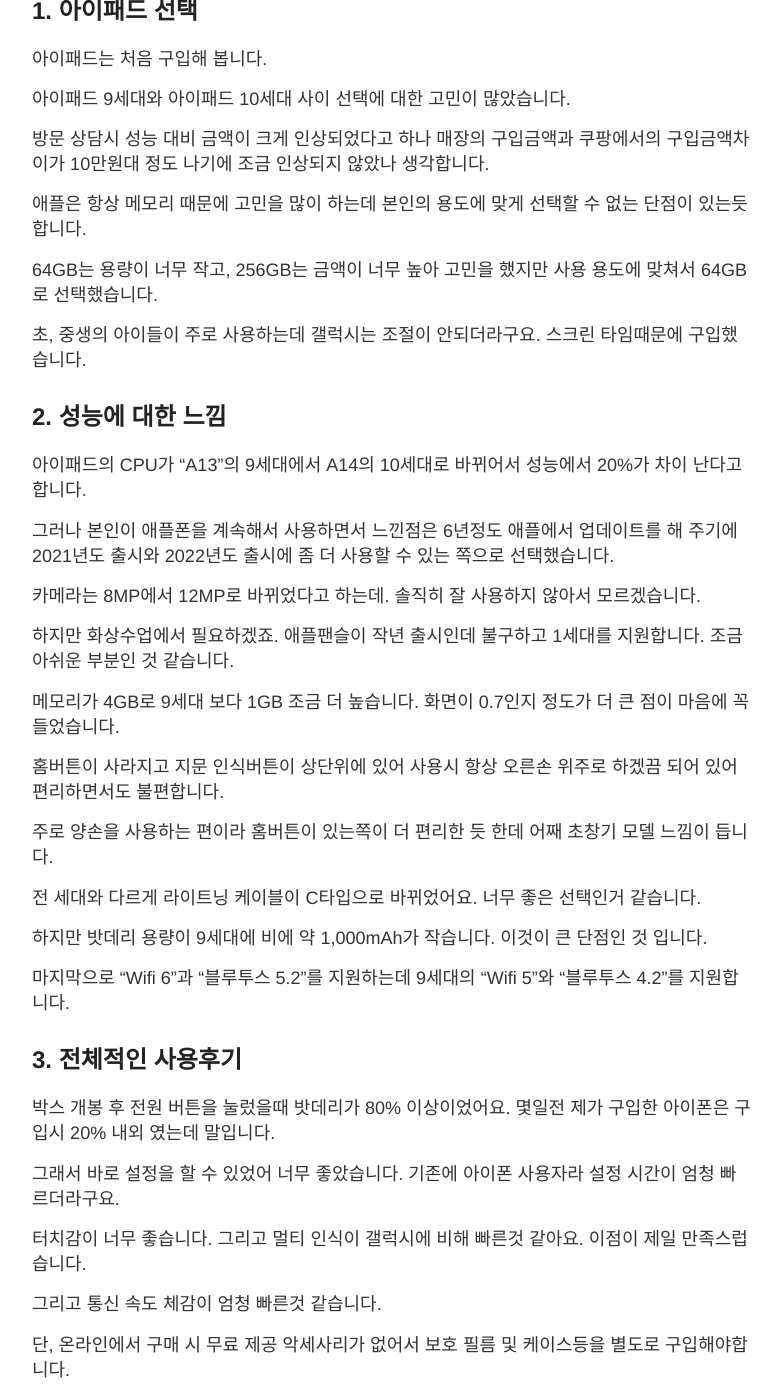
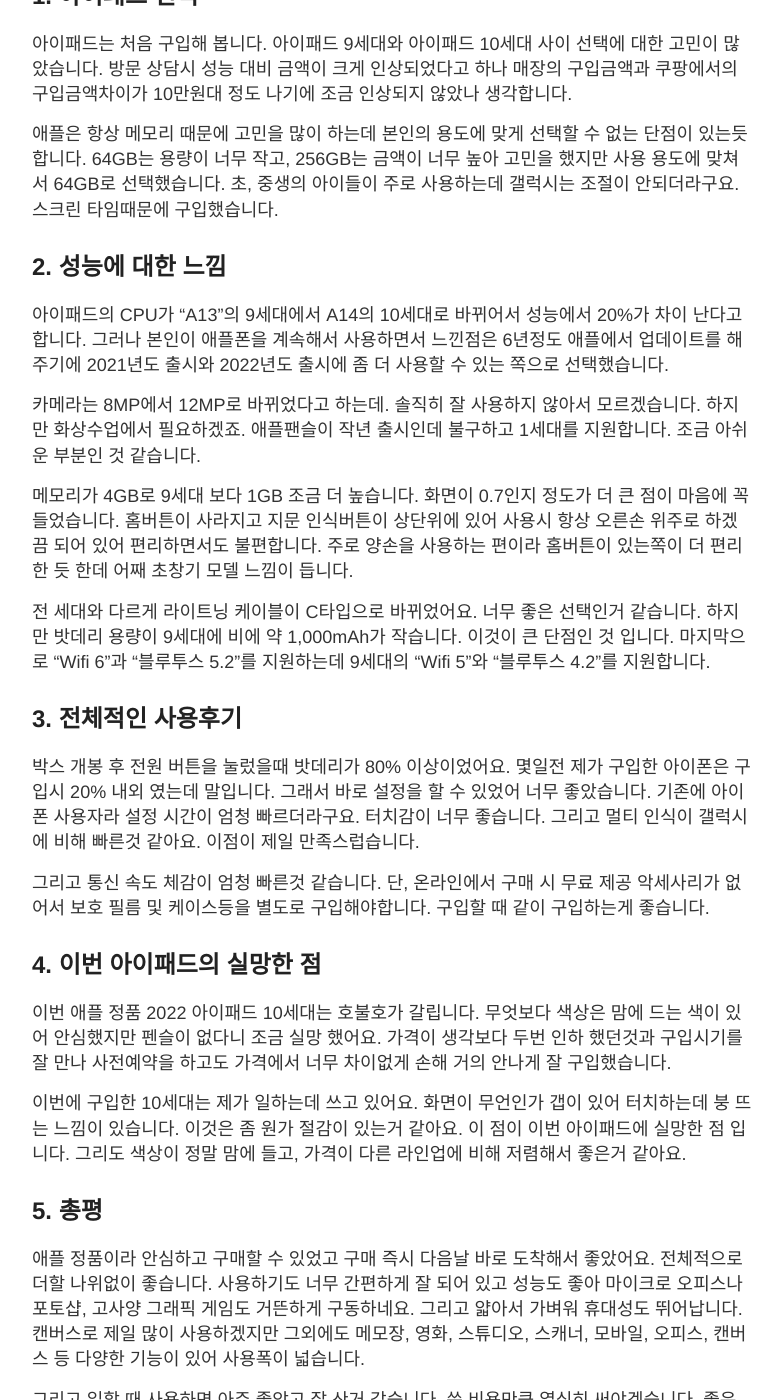
Before and after one commit to repo6/repo6.github.io, a Jekyll site: the page built from _posts/2023-06-20-20.md, in a window 1280 px wide and 1400 px high, scrolled down 371 px. Shown: the whole window, without its empty margins (248-1030 px from the left). Built offline with Jekyll 4.4.1, drawn with Linux system fonts in a browser that asks for light colours; some of the changed lines change nothing that is shown; some of the changed text lies outside the part shown.

Commit message:
edit page

```diff
--- a/_posts/2023-06-20-20.md
+++ b/_posts/2023-06-20-20.md
@@ -1,91 +1,46 @@
 ---
 layout: post
-title: 만족스런 테블릿, 22년형 아이패드 10세대
+title: 만족스런 태블릿, 22년형 아이패드 10세대
 ---
 
-아주 만족만족합니다 아이패드. 인생 첫 태블릿을 장만했습니다. 아이폰을 쓰고 있었어서 아이패드로 알아보다가 쿠팡에서 인터넷최저가보다 저렴하게 구매할 수 있길래 샀습니다.
-
-리뷰보니 랜덤으로 잘 뽑아야하던데 잘 와서 다행이었습니다. 오프라인에서 실물을 본적 없이 주문한건데 생각보다 화면도 크고 예뻤습니다.
+아주 만족만족합니다 아이패드. 인생 첫 태블릿을 장만했습니다. 아이폰을 쓰고 있었어서 아이패드로 알아보다가 쿠팡에서 인터넷최저가보다 저렴하게 구매할 수 있길래 샀습니다. 리뷰보니 랜덤으로 잘 뽑아야하던데 잘 와서 다행이었습니다. 오프라인에서 실물을 본적 없이 주문한건데 생각보다 화면도 크고 예뻤습니다.
 
 
 
 
 <h2>1. 아이패드 선택</h2>
-아이패드는 처음 구입해 봅니다.
+아이패드는 처음 구입해 봅니다. 아이패드 9세대와 아이패드 10세대 사이 선택에 대한 고민이 많았습니다. 방문 상담시 성능 대비 금액이 크게 인상되었다고 하나 매장의 구입금액과 쿠팡에서의 구입금액차이가 10만원대 정도 나기에 조금 인상되지 않았나 생각합니다.
 
-아이패드 9세대와 아이패드 10세대 사이 선택에 대한 고민이 많았습니다.
-
-방문 상담시 성능 대비 금액이 크게 인상되었다고 하나 매장의 구입금액과 쿠팡에서의 구입금액차이가 10만원대 정도 나기에 조금 인상되지 않았나 생각합니다.
-
-애플은 항상 메모리 때문에 고민을 많이 하는데 본인의 용도에 맞게 선택할 수 없는 단점이 있는듯 합니다.
-
-64GB는 용량이 너무 작고, 256GB는 금액이 너무 높아 고민을 했지만 사용 용도에 맞쳐서 64GB로 선택했습니다.
-
-초, 중생의 아이들이 주로 사용하는데 갤럭시는 조절이 안되더라구요. 스크린 타임때문에 구입했습니다.
+애플은 항상 메모리 때문에 고민을 많이 하는데 본인의 용도에 맞게 선택할 수 없는 단점이 있는듯 합니다. 64GB는 용량이 너무 작고, 256GB는 금액이 너무 높아 고민을 했지만 사용 용도에 맞쳐서 64GB로 선택했습니다. 초, 중생의 아이들이 주로 사용하는데 갤럭시는 조절이 안되더라구요. 스크린 타임때문에 구입했습니다.
 
 
 
 <h2>2. 성능에 대한 느낌</h2>
-아이패드의 CPU가 "A13"의 9세대에서 A14의 10세대로 바뀌어서 성능에서 20%가 차이 난다고 합니다.
+아이패드의 CPU가 "A13"의 9세대에서 A14의 10세대로 바뀌어서 성능에서 20%가 차이 난다고 합니다. 그러나 본인이 애플폰을 계속해서 사용하면서 느낀점은 6년정도 애플에서 업데이트를 해 주기에 2021년도 출시와 2022년도 출시에 좀 더 사용할 수 있는 쪽으로 선택했습니다.
 
-그러나 본인이 애플폰을 계속해서 사용하면서 느낀점은 6년정도 애플에서 업데이트를 해 주기에 2021년도 출시와 2022년도 출시에 좀 더 사용할 수 있는 쪽으로 선택했습니다.
+카메라는 8MP에서 12MP로 바뀌었다고 하는데. 솔직히 잘 사용하지 않아서 모르겠습니다. 하지만 화상수업에서 필요하겠죠. 애플팬슬이 작년 출시인데 불구하고 1세대를 지원합니다. 조금 아쉬운 부분인 것 같습니다.
 
-카메라는 8MP에서 12MP로 바뀌었다고 하는데. 솔직히 잘 사용하지 않아서 모르겠습니다.
+메모리가 4GB로 9세대 보다 1GB 조금 더 높습니다. 화면이 0.7인지 정도가 더 큰 점이 마음에 꼭 들었습니다. 홈버튼이 사라지고 지문 인식버튼이 상단위에 있어 사용시 항상 오른손 위주로 하겠끔 되어 있어 편리하면서도 불편합니다. 주로 양손을 사용하는 편이라 홈버튼이 있는쪽이 더 편리한 듯 한데 어째 초창기 모델 느낌이 듭니다.
 
-하지만 화상수업에서 필요하겠죠. 애플팬슬이 작년 출시인데 불구하고 1세대를 지원합니다. 조금 아쉬운 부분인 것 같습니다.
-
-메모리가 4GB로 9세대 보다 1GB 조금 더 높습니다. 화면이 0.7인지 정도가 더 큰 점이 마음에 꼭 들었습니다.
-
-홈버튼이 사라지고 지문 인식버튼이 상단위에 있어 사용시 항상 오른손 위주로 하겠끔 되어 있어 편리하면서도 불편합니다.
-
-주로 양손을 사용하는 편이라 홈버튼이 있는쪽이 더 편리한 듯 한데 어째 초창기 모델 느낌이 듭니다.
-
-전 세대와 다르게 라이트닝 케이블이 C타입으로 바뀌었어요. 너무 좋은 선택인거 같습니다.
-
-하지만 밧데리 용량이 9세대에 비에 약 1,000mAh가 작습니다. 이것이 큰 단점인 것 입니다.
-
-마지막으로 "Wifi 6"과 "블루투스 5.2"를 지원하는데 9세대의 "Wifi 5"와 "블루투스 4.2"를 지원합니다.
+전 세대와 다르게 라이트닝 케이블이 C타입으로 바뀌었어요. 너무 좋은 선택인거 같습니다. 하지만 밧데리 용량이 9세대에 비에 약 1,000mAh가 작습니다. 이것이 큰 단점인 것 입니다. 마지막으로 "Wifi 6"과 "블루투스 5.2"를 지원하는데 9세대의 "Wifi 5"와 "블루투스 4.2"를 지원합니다.
 
 
 
 <h2>3. 전체적인 사용후기</h2>
-박스 개봉 후 전원 버튼을 눌렀을때 밧데리가 80% 이상이었어요. 몇일전 제가 구입한 아이폰은 구입시  20% 내외 였는데 말입니다.
+박스 개봉 후 전원 버튼을 눌렀을때 밧데리가 80% 이상이었어요. 몇일전 제가 구입한 아이폰은 구입시 20% 내외 였는데 말입니다. 그래서 바로 설정을 할 수 있었어 너무 좋았습니다. 기존에 아이폰 사용자라 설정 시간이 엄청 빠르더라구요. 터치감이 너무 좋습니다. 그리고 멀티 인식이 갤럭시에 비해 빠른것 같아요. 이점이 제일 만족스럽습니다.
 
-그래서 바로 설정을 할 수 있었어 너무 좋았습니다. 기존에 아이폰 사용자라 설정 시간이 엄청 빠르더라구요.
-
-터치감이 너무 좋습니다. 그리고 멀티 인식이 갤럭시에 비해 빠른것 같아요. 이점이 제일 만족스럽습니다.
-
-그리고 통신 속도 체감이 엄청 빠른것 같습니다.
-
-단, 온라인에서 구매 시 무료 제공 악세사리가 없어서 보호 필름 및 케이스등을 별도로 구입해야합니다.
-
-구입할 때 같이 구입하는게 좋습니다.
+그리고 통신 속도 체감이 엄청 빠른것 같습니다. 단, 온라인에서 구매 시 무료 제공 악세사리가 없어서 보호 필름 및 케이스등을 별도로 구입해야합니다. 구입할 때 같이 구입하는게 좋습니다.
 
 
 
 <h2>4. 이번 아이패드의 실망한 점</h2>
-이번 애플 정품 2022 아이패드 10세대는 호불호가 갈립니다.
+이번 애플 정품 2022 아이패드 10세대는 호불호가 갈립니다. 무엇보다 색상은 맘에 드는 색이 있어 안심했지만 펜슬이 없다니 조금 실망 했어요. 가격이 생각보다 두번 인하 했던것과 구입시기를 잘 만나 사전예약을 하고도 가격에서 너무 차이없게 손해 거의 안나게 잘 구입했습니다.
 
-무엇보다 색상은 맘에 드는 색이 있어 안심했지만 펜슬이 없다니 조금 실망 했어요.
-
-가격이 생각보다 두번 인하 했던것과 구입시기를 잘 만나 사전예약을 하고도 가격에서 너무 차이없게 손해 거의 안나게
-잘 구입했습니다.
-
-이번에 구입한 10세대는 제가 일하는데 쓰고 있어요. 화면이 무언인가 갭이 있어 터치하는데 붕 뜨는 느낌이 있습니다.
-
-이것은 좀 원가 절감이 있는거 같아요. 이 점이 이번 아이패드에 실망한 점 입니다.
-
-그리도 색상이 정말 맘에 들고, 가격이 다른 라인업에 비해 저렴해서 좋은거 같아요.
+이번에 구입한 10세대는 제가 일하는데 쓰고 있어요. 화면이 무언인가 갭이 있어 터치하는데 붕 뜨는 느낌이 있습니다. 이것은 좀 원가 절감이 있는거 같아요. 이 점이 이번 아이패드에 실망한 점 입니다. 그리도 색상이 정말 맘에 들고, 가격이 다른 라인업에 비해 저렴해서 좋은거 같아요.
 
 
 
 <h2>5. 총평</h2>
-애플 정품이라 안심하고 구매할 수 있었고 구매 즉시 다음날 바로 도착해서 좋았어요. 전체적으로 더할 나위없이 좋습니다.
+애플 정품이라 안심하고 구매할 수 있었고 구매 즉시 다음날 바로 도착해서 좋았어요. 전체적으로 더할 나위없이 좋습니다. 사용하기도 너무 간편하게 잘 되어 있고 성능도 좋아 마이크로 오피스나 포토샵, 고사양 그래픽 게임도 거뜬하게 구동하네요. 그리고 얇아서 가벼워 휴대성도 뛰어납니다. 캔버스로 제일 많이 사용하겠지만 그외에도 메모장, 영화, 스튜디오, 스캐너, 모바일, 오피스, 캔버스 등 다양한 기능이 있어 사용폭이 넓습니다.
 
-사용하기도 너무 간편하게 잘 되어 있고 성능도 좋아 마이크로 오피스나 포토샵, 고사양 그래픽 게임도 거뜬하게 구동하네요. 그리고 얇아서 가벼워 휴대성도 뛰어납니다.
-
-캔버스로 제일 많이 사용하겠지만 그외에도 메모장, 영화, 스튜디오, 스캐너, 모바일, 오피스, 캔버스 등 다양한 기능이 있어 사용폭이 넓습니다.
-
-그리고 일할 때 사용하면 아주 좋았고 잘 산거 같습니다.
-
-쓴 비용만큼 열심히 써야겠습니다. 좋은 제품 사용하니 저의 실력도 쭉쭉 늘었으면 좋겠습니다.
+그리고 일할 때 사용하면 아주 좋았고 잘 산거 같습니다. 쓴 비용만큼 열심히 써야겠습니다. 좋은 제품 사용하니 저의 실력도 쭉쭉 늘었으면 좋겠습니다.
--- a/_posts/2023-06-20-21.md
+++ b/_posts/2023-06-20-21.md
@@ -10,47 +10,23 @@
 
 
 <h2>1. 아이패드 프로 6세대 12.9인치를 구입한 이유</h2>
-m2칩셋이라는 무시무시한 CPU를 탑재한 것이 구입하는데 큰 요인이였습니다.
+m2칩셋이라는 무시무시한 CPU를 탑재한 것이 구입하는데 큰 요인이였습니다. 업계 최고 수준의 전력 효율성을 가졌고 맥북에어에도 같은 AP가 적용될 정도입니다. 그리고 휴대성을 뛰어넘어 전문가 수준의 하드한 작업을 충분히 커버할 수 있다는 점도 매력적이였습니다.
 
-업계 최고 수준의 전력 효율성을 가졌고 맥북에어에도 같은 AP가 적용될 정도입니다. 그리고 휴대성을 뛰어넘어 전문가 수준의 하드한 작업을 충분히 커버할 수 있다는 점도 매력적이였습니다.
-
-또한 12.9인치 제품은 미니 LED가 탑재되어 사용자경험이 클거라고 생각했습니다.
-
-더욱이 wi-Fi 6E지원, 애플펜슬 호버 모드지원, 블루투스 5.3지원, 12mp와이드 카메라, 4k prores동영상 지원, 듀얼카메라 탑재, 1200만화소 와이드 카메라 F1.8, 1000만 화소의 울트라 와이드 카메라 F2.4지원, LiDAR 스캐너 센서가 탑재되어 공간을 파악하고 활용할 수 있는 기능을 갖쳤다는 것도 구매동기에 큰 요인이였습니다.
+또한 12.9인치 제품은 미니 LED가 탑재되어 사용자경험이 클거라고 생각했습니다. 더욱이 wi-Fi 6E지원, 애플펜슬 호버 모드지원, 블루투스 5.3지원, 12mp와이드 카메라, 4k prores동영상 지원, 듀얼카메라 탑재, 1200만화소 와이드 카메라 F1.8, 1000만 화소의 울트라 와이드 카메라 F2.4지원, LiDAR 스캐너 센서가 탑재되어 공간을 파악하고 활용할 수 있는 기능을 갖쳤다는 것도 구매동기에 큰 요인이였습니다.
 
 
 
 <h2>2. 드디어 적용된 애플펜슬의 호버링 경험</h2>
-애플펜슬 호버기능 드디어 가능합니다.
+애플펜슬 호버기능 드디어 가능합니다. 적당히 떨어진 거리에서 마우스 커서를 옮길 수 있는 기능입니다.
 
-적당히 떨어진 거리에서 마우스 커서를 옮길 수 있는 기능입니다.
+이 기능은 수업영상을 만들거나, 수업을 진행할 때 반드시 필요한 기능입니다. 이 기능 덕분에 더 집중이 잘되고, 자연스러운 설명을 할 수 있었습니다. 다시 말하지만 드디어 M2 아이패드 프로 6세대 부터 애플펜슬 호버가 가능합니다. 갤탭은 아주 오래전 부터 가능했었습니다.
 
-이 기능은 수업영상을 만들거나, 수업을 진행할 때 반드시 필요한 기능입니다.
-
-이 기능 덕분에 더 집중이 잘되고, 자연스러운 설명을 할 수 있었습니다.
-
-다시 말하지만 드디어 M2 아이패드 프로 6세대 부터 애플펜슬 호버가 가능합니다. 갤탭은 아주 오래전 부터 가능했었지요.
-
-와콤은 당연하구요. 제가 와콤을 사용하는 가장 큰 이유이기도 했습니다.
-
-이 애플펜슬 호버기능이 구매 이유의 전부입니다. 대단한 것은 와콤인튜어스와 비슷한 거리의 호버를 제공합니다.
-
-다만 아쉬운 점은 기본 어플리케이션 정도만 호버를 지원하고 아직 많은 어플들이 호버를 지원하지 않습니다.
-
-향후 서브파티 앱들이 차차 지원 할거라 생각합니다.
+와콤은 당연하구요. 제가 와콤을 사용하는 가장 큰 이유이기도 했습니다. 이 애플펜슬 호버기능이 구매 이유의 전부입니다. 대단한 것은 와콤인튜어스와 비슷한 거리의 호버를 제공합니다. 다만 아쉬운 점은 기본 어플리케이션 정도만 호버를 지원하고 아직 많은 어플들이 호버를 지원하지 않습니다. 향후 서브파티 앱들이 차차 지원 할거라 생각합니다.
 
 
 
 <h2>3. 전체적인 사용후기과 장점</h2>
-사용하면서 좋은 점을 몇가지만 꼽아보자면 칩셋인 M2이다보니 반응 속도 빨라요. 버벅거림이 거희 없습니다.
-
-그래서 멀티 태스킹이 가능하니 여러 작업을 동시에 하기 편합니다.
-
-무엇보다도 화면이 커서 속이 시원합니다. 화면 분할하면 작업도 더 용이합니다.
-
-저는 폴라리스 오피스를 구독해서 사용하니 한글, 워드, 엑셀, 파워포인트 다 되니까 너무 편리합니다.
-
-더욱이 음질, 화질 장난 아닙니다. 동영상 볼 맛 엄청 나요. 게임도 마찬가지 입니다.
+사용하면서 좋은 점을 몇가지만 꼽아보자면 칩셋인 M2이다보니 반응 속도 빨라요. 버벅거림이 거희 없습니다. 그래서 멀티 태스킹이 가능하니 여러 작업을 동시에 하기 편합니다. 무엇보다도 화면이 커서 속이 시원합니다. 화면 분할하면 작업도 더 용이합니다. 저는 폴라리스 오피스를 구독해서 사용하니 한글, 워드, 엑셀, 파워포인트 다 되니까 너무 편리합니다. 더욱이 음질, 화질 장난 아닙니다. 동영상 볼 맛 엄청 나요. 게임도 마찬가지 입니다.
 
 마지막으로 이뻐요. 애플의 디자인 버프 무시 못하겠습니다.
 
@@ -67,15 +43,11 @@
 
 
 <h2>4. 가격에 대한 생각 그리고 합리적인 구매</h2>
-그리고 가격이 많이 내려졌다는 댓글 보고 가격비교했는데 기억은 잘 안나지만 사전예약때는 오천원 쿠폰인가 몇프로 쿠폰에 카드할인 7%와 사전예약 할인 또한 애플케어 할인 몇프로를 받을수 할수 있을거라고 합니다.
-
-원래 정가로 주면 260만원 돈인데 전 대략 230만원돈으로 구매했습니다.
+그리고 가격이 많이 내려졌다는 댓글 보고 가격비교했는데 기억은 잘 안나지만 사전예약때는 오천원 쿠폰인가 몇프로 쿠폰에 카드할인 7%와 사전예약 할인 또한 애플케어 할인 몇프로를 받을수 할수 있을거라고 합니다. 원래 정가로 주면 260만원 돈인데 전 대략 230만원돈으로 구매했습니다.
 
 결론은 사전예약해서 산게 더 저렴하긴해여 지금 사려면 240만원 돈(애플케어포함)이 반면 사전예약으로 구매했을때 230만원, 약 칠만원돈 차이가 나긴 하니깐 좀 더 저렴하게 샀다는걸로 만족 하려고 합니다.
 
-전 그리고 롯데카드 자체에서 할인해주는게 있는데 아직 결제일이 아니라 확인이 안되지만 아마 카드 자체에서 할인혜택이 주어지는 카드라 3만원 정도 혜택 받을거 같네요.
-
-그래서 기분이 좋아집니다.
+전 그리고 롯데카드 자체에서 할인해주는게 있는데 아직 결제일이 아니라 확인이 안되지만 아마 카드 자체에서 할인혜택이 주어지는 카드라 3만원 정도 혜택 받을거 같네요. 그래서 기분이 좋아집니다.
 
 
 
```
